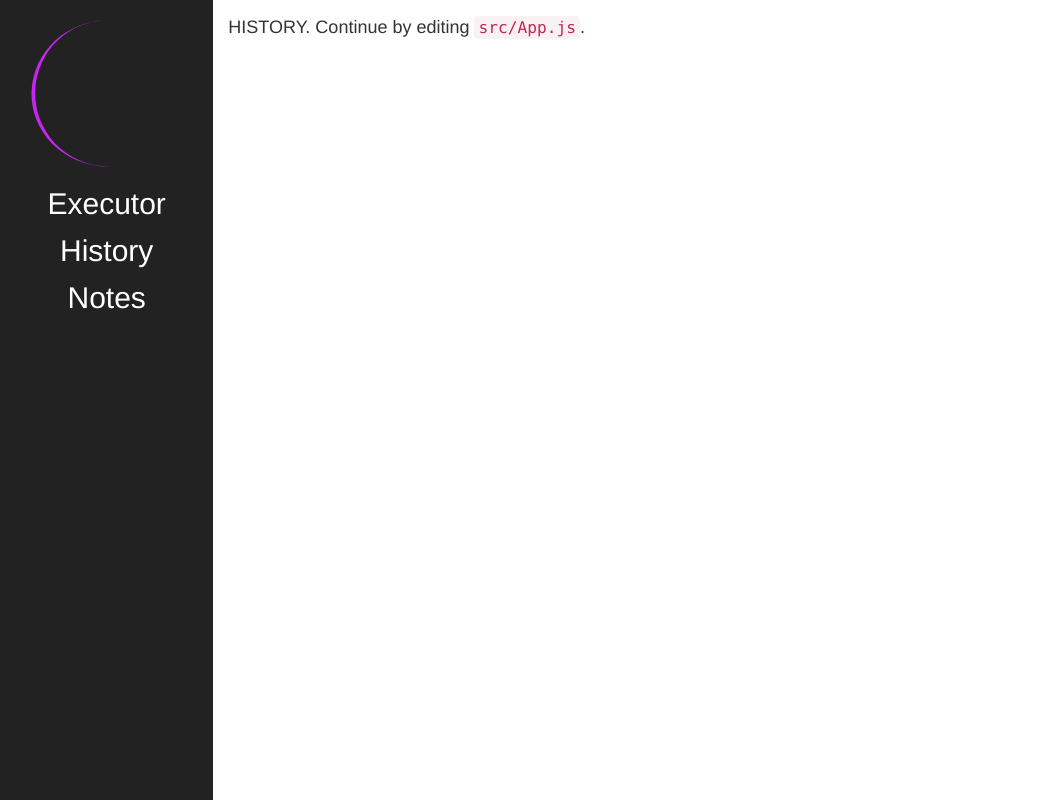
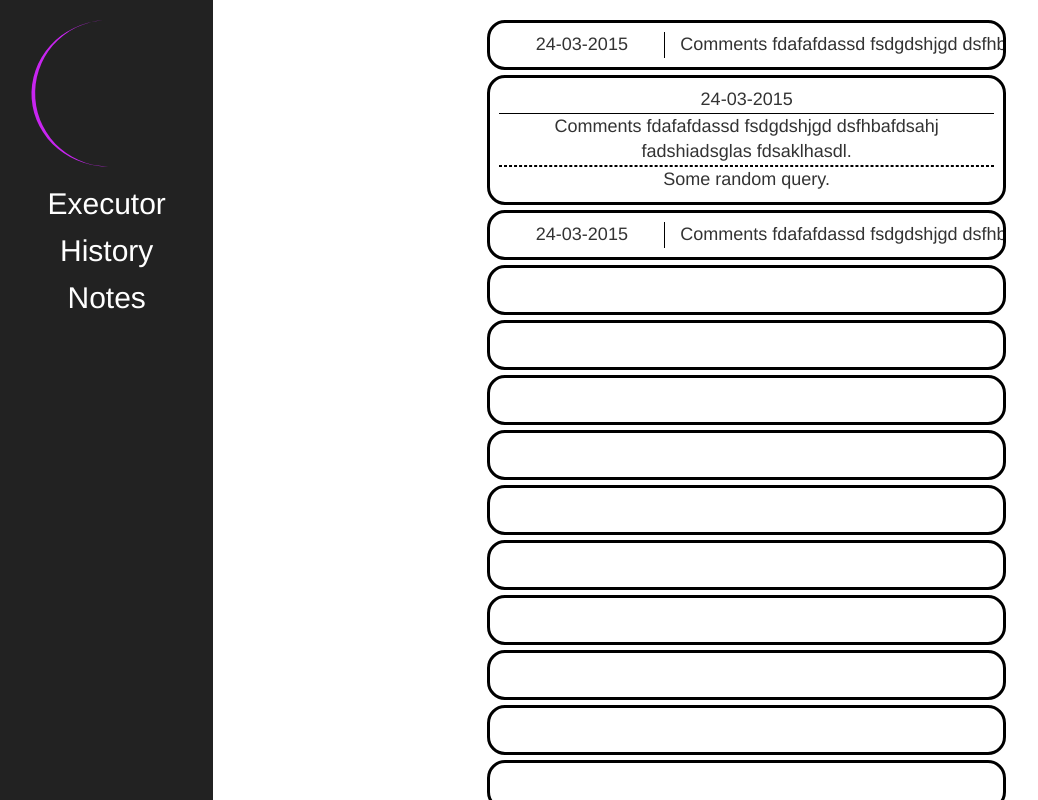
Before and after one commit to doleaa/thirdYearProject, a React (Create React App) app in the folder frontEnd/src/sql-interface-frontend/: page / in a window 1280 px wide. Both pictures are taken after a click on the element "History". Shown: the top 800 px of the page, without its empty margins (0-1038 px from the left). Built offline with nearby package versions, Linux system fonts and the light colour scheme.

Commit message:
History:
-started history list component

```diff
--- a/frontEnd/src/sql-interface-frontend/src/actions/index.js
+++ b/frontEnd/src/sql-interface-frontend/src/actions/index.js
@@ -1,5 +1,3 @@
-import $ from 'jquery'
-
 export const setMode = mode => {
     return {
         type: "SET_MODE",
--- /dev/null
+++ b/frontEnd/src/sql-interface-frontend/src/components/execution/Execution.css
@@ -0,0 +1,51 @@
+.execution {
+    width: 50%;
+    outline: 0;
+    padding: 9px;
+    border: initial solid;
+    border-width: 3px;
+    border-radius: 18px;
+    border-color: black;
+    border-style: solid;
+    min-height: 50px;
+    margin: 5px auto;
+    overflow: hidden;
+}
+
+.execution:hover {
+    border-right: solid;
+    border-right-width: 3px;
+    border-color: black;
+    border-color: #c825f0;
+}
+
+.execution-date {
+    height: 100%;
+    text-align: center;
+}
+
+.comments-preview {
+    height: 100%;
+    border-left: solid;
+    border-left-width: 1.5px;
+    border-color: black;
+    text-align: center;
+    display: inline-block;
+    white-space: nowrap;
+}
+
+.comments {
+    height: 100%;
+    border-top: solid;
+    border-top-width: 1.5px;
+    border-color: black;
+    text-align: center;
+}
+
+.query{
+    height: 100%;
+    border-top: dashed;
+    border-top-width: 1.5px;
+    border-color: black;
+    text-align: center;
+}
--- /dev/null
+++ b/frontEnd/src/sql-interface-frontend/src/components/execution/Execution.js
@@ -0,0 +1,47 @@
+import React from 'react'
+import PropTypes from 'prop-types'
+import './Execution.css'
+
+const Execution = ({ isInPreview, date, comments, query }) => {
+
+    if ( isInPreview ) {
+        return (
+            <div className="row execution">
+                <div className="col-md-4 execution-date">
+                    {date}
+                </div>
+                <div className="col-md-8 comments-preview">
+                    {comments}
+                </div>
+            </div>
+        )
+    } else {
+        return (
+            <div className="row execution">
+                <div
+                className="col-md-12 execution-date"
+                onClick = {() => { this.props.isInPreview = !this.props.isInPreview }}
+                >
+                    {date}
+                </div>
+                <div
+                className="col-md-12 comments"
+                onClick = {() => { this.props.isInPreview = !this.props.isInPreview }}
+                >
+                    {comments}
+                </div>
+                <div className="col-md-12 query">
+                </div>
+                <div className="col-md-12 query">
+                    {query}
+                </div>
+            </div>
+        )
+    }
+}
+
+Execution.propTypes = {
+    isInPreview: PropTypes.bool
+}
+
+export default Execution
--- a/frontEnd/src/sql-interface-frontend/src/components/executionButtons/ExecutionButtons.js
+++ b/frontEnd/src/sql-interface-frontend/src/components/executionButtons/ExecutionButtons.js
@@ -6,7 +6,7 @@ const ExecutionButtons = ({executeQuery}) => (
     <div className="col-md-12">
         <button
             type="button"
-            class="btn btn-primary"
+            className="btn btn-primary"
             onClick={executeQuery}
         >
             Execute
--- /dev/null
+++ b/frontEnd/src/sql-interface-frontend/src/components/executionList/ExecutionList.css
@@ -0,0 +1,51 @@
+.execution {
+    width: 50%;
+    outline: 0;
+    padding: 9px;
+    border: initial solid;
+    border-width: 3px;
+    border-radius: 18px;
+    border-color: black;
+    border-style: solid;
+    min-height: 50px;
+    margin: 5px auto;
+    overflow: hidden;
+}
+
+.execution:hover {
+    border-right: solid;
+    border-right-width: 3px;
+    border-color: black;
+    border-color: #c825f0;
+}
+
+.execution-date {
+    height: 100%;
+    text-align: center;
+}
+
+.comments-preview {
+    height: 100%;
+    border-left: solid;
+    border-left-width: 1.5px;
+    border-color: black;
+    text-align: center;
+    display: inline-block;
+    white-space: nowrap;
+}
+
+.comments {
+    height: 100%;
+    border-top: solid;
+    border-top-width: 1.5px;
+    border-color: black;
+    text-align: center;
+}
+
+.query{
+    height: 100%;
+    border-top: dashed;
+    border-top-width: 1.5px;
+    border-color: black;
+    text-align: center;
+}
--- /dev/null
+++ b/frontEnd/src/sql-interface-frontend/src/components/executionList/ExecutionList.js
@@ -0,0 +1,85 @@
+import React from 'react'
+import './ExecutionList.css'
+import Execution from './../execution/Execution'
+
+const ExecutionList = () => (
+    <div className="col-md-12">
+        <div className="row execution">
+            <div className="col-md-4 execution-date">
+                24-03-2015
+            </div>
+            <div className="col-md-8 comments-preview">
+                Comments fdafafdassd fsdgdshjgd dsfhbafdsahj fadshiadsglas fdsaklhasdl.
+            </div>
+        </div>
+        <div className="row execution">
+            <div className="col-md-12 execution-date">
+                24-03-2015
+            </div>
+            <div className="col-md-12 comments">
+                Comments fdafafdassd fsdgdshjgd dsfhbafdsahj fadshiadsglas fdsaklhasdl.
+            </div>
+            <div className="col-md-12 query">
+            </div>
+            <div className="col-md-12 query">
+                Some random query.
+            </div>
+        </div>
+        <Execution
+            isInPreview = { true }
+            date = "24-03-2015"
+            comments = "Comments fdafafdassd fsdgdshjgd dsfhbafdsahj fadshiadsglas fdsaklhasdl."
+            query = "Some random query."
+        />
+        <div className="execution">
+        </div>
+        <div className="execution">
+        </div>
+        <div className="execution">
+        </div>
+        <div className="execution">
+        </div>
+        <div className="execution">
+        </div>
+        <div className="execution">
+        </div>
+        <div className="execution">
+        </div>
+        <div className="execution">
+        </div>
+        <div className="execution">
+        </div>
+        <div className="execution">
+        </div>
+        <div className="execution">
+        </div>
+        <div className="execution">
+        </div>
+        <div className="execution">
+        </div>
+        <div className="execution">
+        </div>
+        <div className="execution">
+        </div>
+        <div className="execution">
+        </div>
+        <div className="execution">
+        </div>
+        <div className="execution">
+        </div>
+        <div className="execution">
+        </div>
+        <div className="execution">
+        </div>
+        <div className="execution">
+        </div>
+        <div className="execution">
+        </div>
+        <div className="execution">
+        </div>
+        <div className="execution">
+        </div>
+    </div>
+)
+
+export default ExecutionList
--- a/frontEnd/src/sql-interface-frontend/src/components/executor/Executor.js
+++ b/frontEnd/src/sql-interface-frontend/src/components/executor/Executor.js
@@ -1,5 +1,4 @@
 import React from 'react'
-import PropTypes from 'prop-types'
 import { connect } from 'react-redux'
 import Editor from './../editor/Editor'
 import ExecutionButtons from './../executionButtons/ExecutionButtons'
--- a/frontEnd/src/sql-interface-frontend/src/components/history/History.js
+++ b/frontEnd/src/sql-interface-frontend/src/components/history/History.js
@@ -1,9 +1,12 @@
 import React from 'react'
 import './History.css'
+import ExecutionList from './../executionList/ExecutionList'
 
 const History = () => (
     <div className="col-md-10 ContainerView">
-        HISTORY. Continue by editing <code>src/App.js</code>.
+        <div className='row'>
+            <ExecutionList/>
+        </div>
     </div>
 )
 
--- a/frontEnd/src/sql-interface-frontend/src/components/menu/Menu.js
+++ b/frontEnd/src/sql-interface-frontend/src/components/menu/Menu.js
@@ -14,7 +14,7 @@ const mapDispatchToProps = dispatch => {
 }
 
 const DisconnectedMenu = ({ setMode }) => (
-    <div className="col-md-2 Menu">
+    <div className="col-md-2 fixed-tope Menu">
         <div className="row">
             <img
                 src={spinner}
```
Also changed, not shown: frontEnd/src/sql-interface-frontend/src/components/app/App.css (indentation only).
